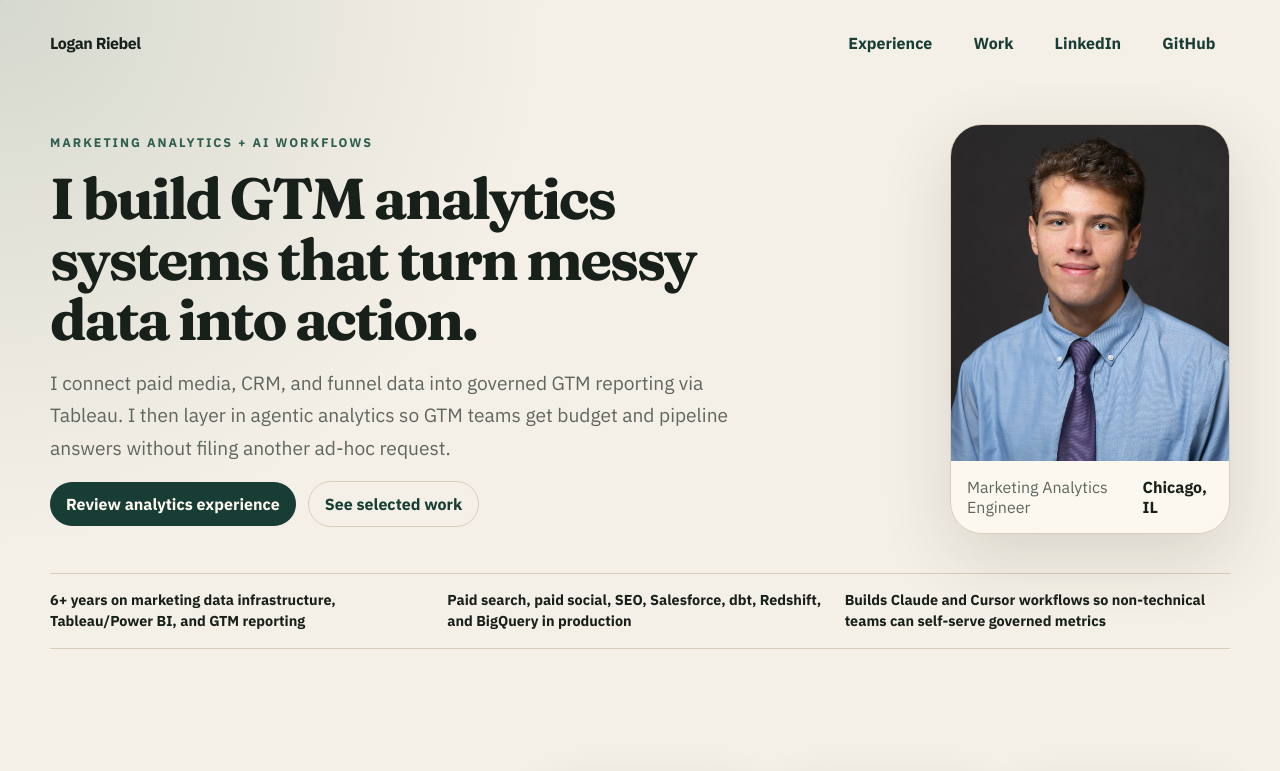
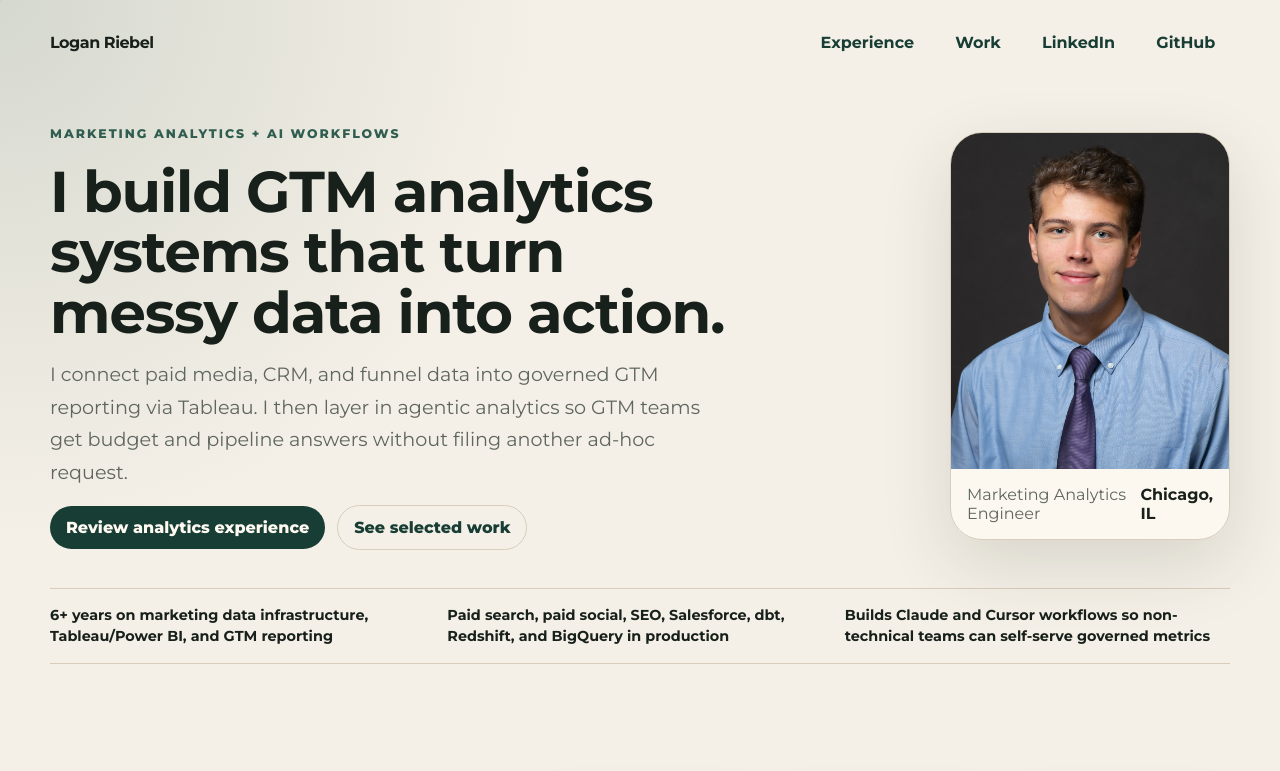
Before and after one commit to loganriebel/loganriebel_portfolio, a Next.js app: page / in a window 1280 px wide. Shown: the top 771 px of the page. Built offline with nearby package versions, Linux system fonts and the light colour scheme.

Commit message:
Switch site typography to Montserrat across headings and body text.
Co-authored-by: Cursor <cursoragent@cursor.com>

```diff
--- a/src/app/globals.css
+++ b/src/app/globals.css
@@ -25,7 +25,7 @@ body {
     radial-gradient(circle at top left, rgba(47, 93, 80, 0.16), transparent 34rem),
     linear-gradient(135deg, rgba(216, 205, 187, 0.42) 0 1px, transparent 1px 18px),
     var(--paper);
-  font-family: var(--font-body), sans-serif;
+  font-family: var(--font-sans), sans-serif;
 }
 
 a {
@@ -43,10 +43,10 @@ h1,
 h2,
 h3 {
   color: var(--ink);
-  font-family: var(--font-display), serif;
+  font-family: var(--font-sans), sans-serif;
   font-weight: 700;
-  letter-spacing: -0.04em;
-  line-height: 0.98;
+  letter-spacing: -0.02em;
+  line-height: 1.08;
   margin: 0;
 }
 
@@ -561,7 +561,7 @@ nav a:focus-visible {
 
 .workflow-node strong {
   color: var(--ink);
-  font-family: var(--font-body), sans-serif;
+  font-family: var(--font-sans), sans-serif;
   font-size: 0.72rem;
   font-weight: 700;
   letter-spacing: 0;
--- a/src/app/layout.tsx
+++ b/src/app/layout.tsx
@@ -1,21 +1,15 @@
 import type { Metadata } from "next";
-import { Fraunces, IBM_Plex_Sans } from "next/font/google";
+import { Montserrat } from "next/font/google";
 import Link from "next/link";
 import { PersonSchema } from "@/components/PersonSchema";
 import "./globals.css";
 import { profile } from "@/data/profile";
 import { siteUrl } from "@/lib/site";
 
-const display = Fraunces({
+const montserrat = Montserrat({
   subsets: ["latin"],
-  variable: "--font-display",
-  display: "swap"
-});
-
-const body = IBM_Plex_Sans({
-  subsets: ["latin"],
-  weight: ["400", "500", "600", "700"],
-  variable: "--font-body",
+  weight: ["400", "500", "600", "700", "800"],
+  variable: "--font-sans",
   display: "swap"
 });
 
@@ -64,7 +58,7 @@ export default function RootLayout({
 }>) {
   return (
     <html lang="en">
-      <body className={`${display.variable} ${body.variable}`}>
+      <body className={montserrat.variable}>
         <PersonSchema />
         <a className="skip-link" href="#main">
           Skip to content
```
